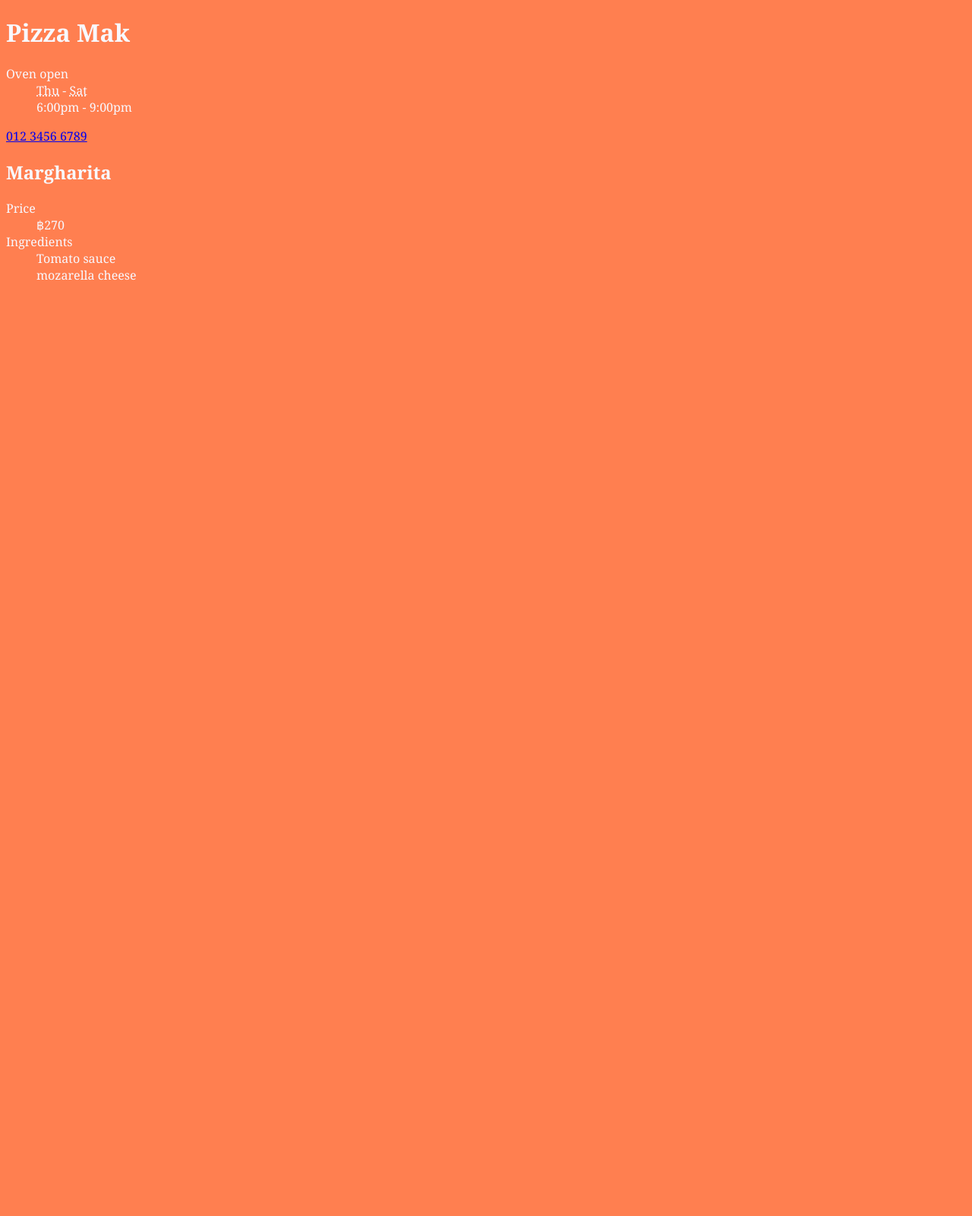
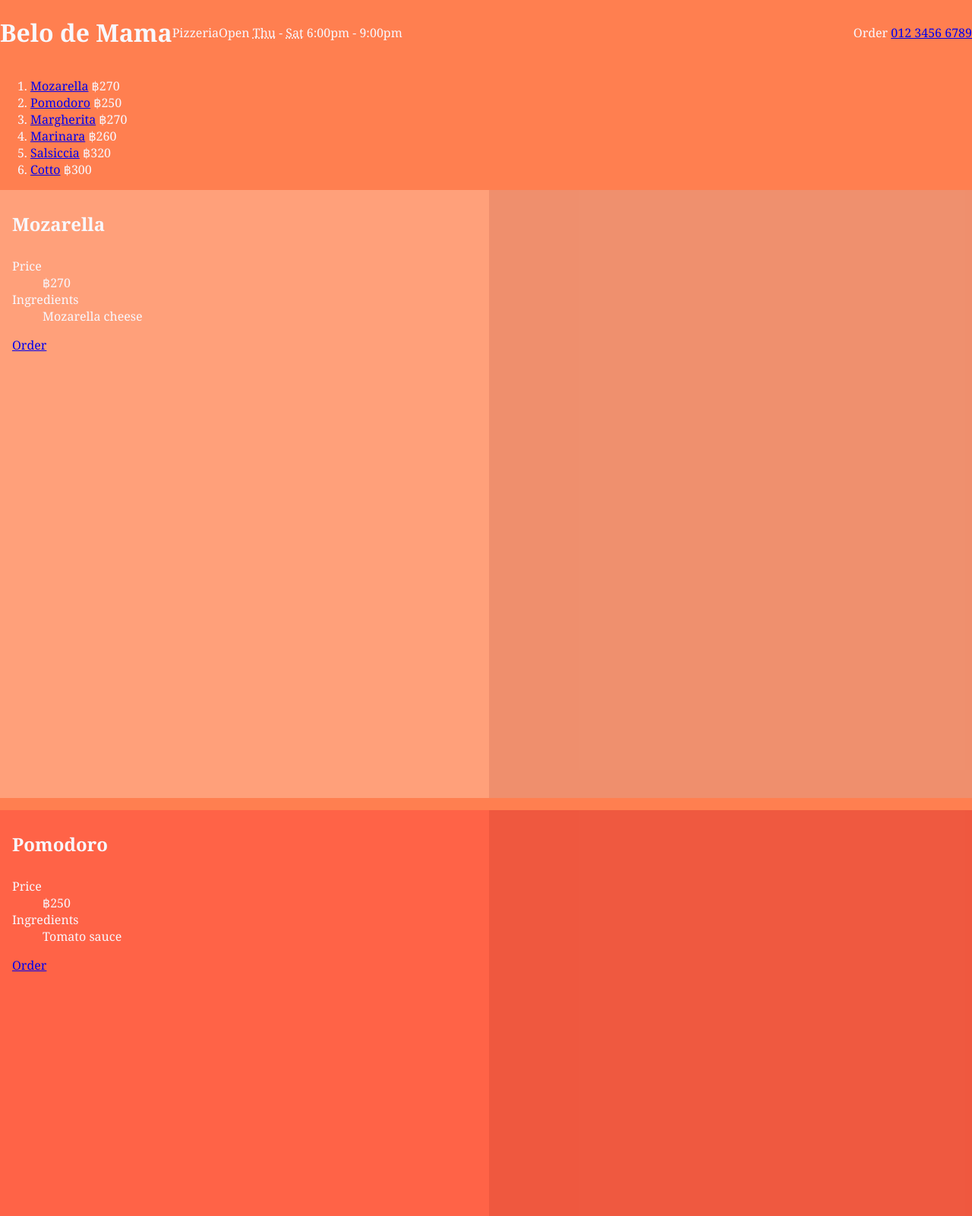
Before and after one commit to mailinger-mate/mak-pizza, a plain HTML site: page index.html in a window 1280 px wide. Shown: the top 1600 px of the page at 76% size. Before the commit the page ends 800 px from the top, so only its background shows below. Drawn offline with Linux system fonts and the light colour scheme.

Commit message:
Header, nav, articles

```diff
--- a/index.html
+++ b/index.html
@@ -1,6 +1,6 @@
-<!doctype html>
-<meta charset=utf-8>
-<meta name="viewport" content="width=device-width, initial-scale=1">
+<!DOCTYPE html>
+<meta charset="utf-8" />
+<meta name="viewport" content="width=device-width, initial-scale=1" />
 <title>Pizza Mak</title>
 <style>
   html {
@@ -8,11 +8,67 @@
     color: ghostwhite;
     font-family: Georgia, serif;
   }
+  body {
+    margin: 0;
+  }
+  body > header {
+    display: flex;
+    align-items: center;
+  }
+  body > header h1 {
+    flex-shrink: 1;
+  }
+  body > header dl,
+  body > header dt,
+  body > header dd {
+    display: inline;
+    margin: 0;
+  }
+  body > header nav {
+    text-align: end;
+    flex-grow: 1;
+  }
+  article {
+    height: 100vh;
+    position: relative;
+    background: lightsalmon;
+  }
+  article header {
+    position: absolute;
+    top: 0;
+    padding: 1em;
+  }
+  article h1 {
+    margin: 0;
+    padding: 0.5em 0;
+  }
+  article ul,
+  article li {
+    height: 100%;
+  }
+  article ul {
+    padding: 0;
+    list-style: none;
+    overflow-x: scroll;
+    overflow-y: hidden;
+    white-space: nowrap;
+  }
+  article:nth-child(even) {
+    background: tomato;
+  }
+  article li {
+    display: inline-block;
+    width: 40em;
+  }
+  article li:nth-child(2) {
+    background: rgba(100, 0, 0, 0.1);
+  }
 </style>
 <header>
-    <h1>Pizza Mak</h1>
+  <h1>Belo de Mama</h1>
+  <p>Pizzeria</p>
   <dl>
-        <dt>Oven open</dt>
+    <dt>Open</dt>
     <dd>
       <abbr title="Thursday">Thu</abbr>
       - <abbr title="Saturday">Sat</abbr>
@@ -22,15 +78,125 @@
       - <time datetime="21:00">9:00pm</time>
     </dd>
   </dl>
-    <a href="tel:012345678">012 3456 6789</a>
+  <nav>
+    Order <a href="tel:012345678">012 3456 6789</a>
+    <!-- <a href="#Menu">&#9776;</a> -->
+  </nav>
 </header>
+<nav id="Menu">
+  <ol>
+    <li><a href="#Mozarella">Mozarella</a> ฿270</li>
+    <li><a href="#Pomodoro">Pomodoro</a> ฿250</li>
+    <li><a href="#Margherita">Margherita</a> ฿270</li>
+    <li><a href="#Marinara">Marinara</a> ฿260</li>
+    <li><a href="#Salsiccia">Salsiccia</a> ฿320</li>
+    <li><a href="#Cotto">Cotto</a> ฿300</li>
+  </ol>
+</nav>
 <article>
-    <h1>Margharita</h1>
+  <header>
+    <h1 id="Mozarella">Mozarella</h1>
+    <dl>
+      <dt>Price</dt>
+      <dd>฿270</dd>
+      <dt>Ingredients</dt>
+      <dd>Mozarella cheese</dd>
+    </dl>
+    <a href="tel:012345678">Order</a>
+  </header>
+  <ul>
+    <li></li>
+    <li></li>
+    <li></li>
+  </ul>
+</article>
+<article>
+  <header>
+    <h1 id="Pomodoro">Pomodoro</h1>
+    <dl>
+      <dt>Price</dt>
+      <dd>฿250</dd>
+      <dt>Ingredients</dt>
+      <dd>Tomato sauce</dd>
+    </dl>
+    <a href="tel:012345678">Order</a>
+  </header>
+  <ul>
+    <li></li>
+    <li></li>
+    <li></li>
+  </ul>
+</article>
+<article>
+  <header>
+    <h1 id="Margherita">Margherita</h1>
     <dl>
       <dt>Price</dt>
       <dd>฿270</dd>
       <dt>Ingredients</dt>
       <dd>Tomato sauce</dd>
-        <dd>mozarella cheese</dd>
+      <dd>Mozarella cheese</dd>
     </dl>
+  </header>
+  <ul>
+    <li></li>
+    <li></li>
+    <li></li>
+  </ul>
 </article>
+<article>
+  <header>
+    <h1 id="Marinara">Marinara</h1>
+    <dl>
+      <dt>Price</dt>
+      <dd>฿260</dd>
+      <dt>Ingredients</dt>
+      <dd>Tomato sauce</dd>
+      <dd>Origano</dd>
+      <dd>Garlic</dd>
+      <dd>Extra virgin olive oil</dd>
+    </dl>
+  </header>
+  <ul>
+    <li></li>
+    <li></li>
+    <li></li>
+  </ul>
+</article>
+<article>
+  <header>
+    <h1 id="Salsiccia">Salsiccia</h1>
+    <dl>
+      <dt>Price</dt>
+      <dd>฿320</dd>
+      <dt>Ingredients</dt>
+      <dd>Tomato sauce</dd>
+      <dd>Mozarella cheese</dd>
+      <dd>Home made Italian sausage</dd>
+    </dl>
+  </header>
+  <ul>
+    <li></li>
+    <li></li>
+    <li></li>
+  </ul>
+</article>
+<article>
+  <header>
+    <h1 id="Cotto">Cotto</h1>
+    <dl>
+      <dt>Price</dt>
+      <dd>฿300</dd>
+      <dt>Ingredients</dt>
+      <dd>Tomato sauce</dd>
+      <dd>Mozarella cheese</dd>
+      <dd>Ham</dd>
+    </dl>
+  </header>
+  <ul>
+    <li></li>
+    <li></li>
+    <li></li>
+  </ul>
+</article>
+<!-- <script type="module" src="/main.js"></script> -->
```
Lines whose indentation alone changed are shown as unchanged.
